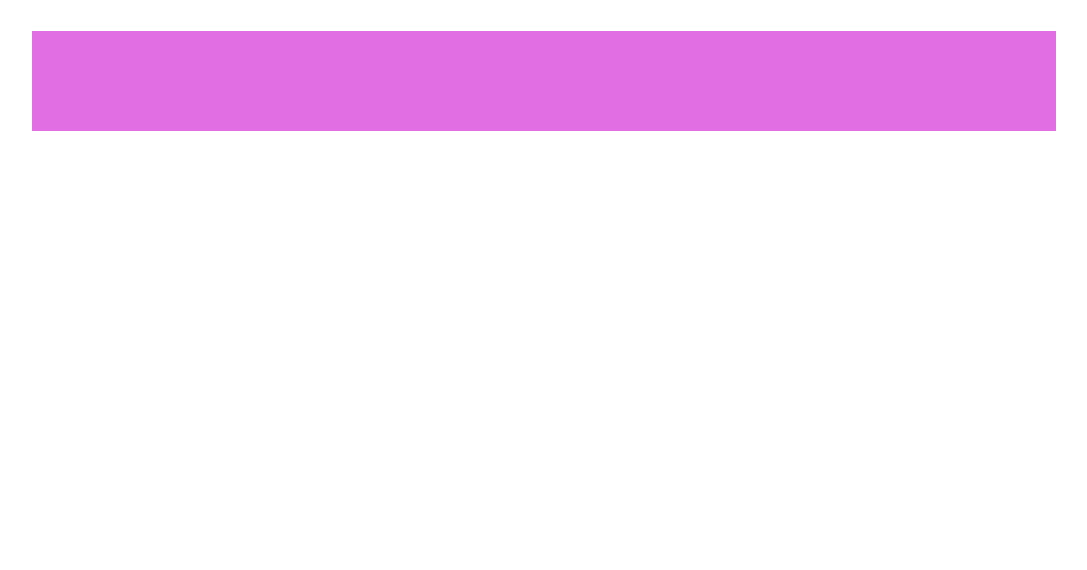
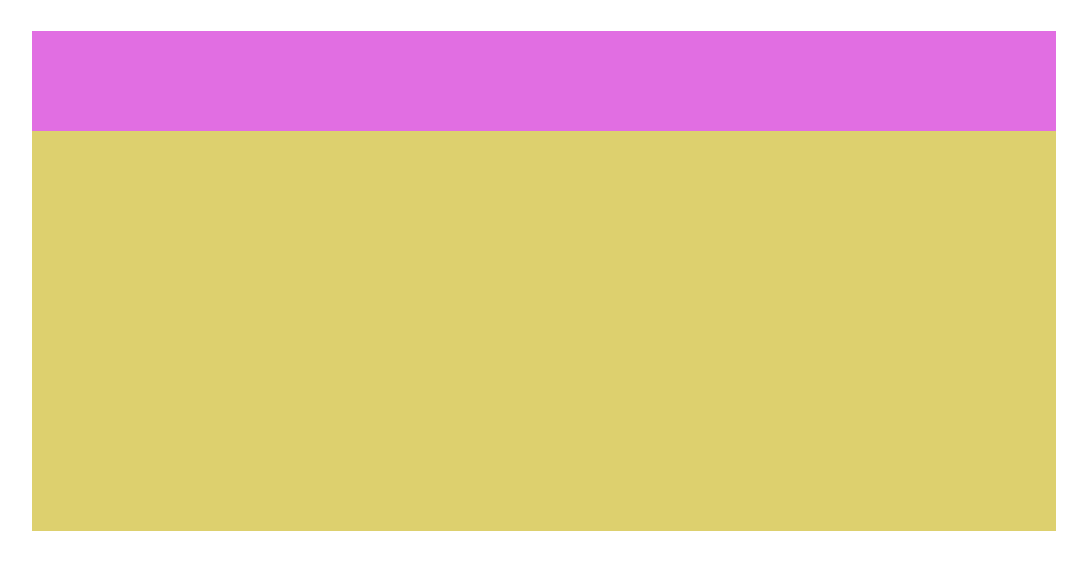
Before and after one commit to Alessio2299/htmlcss-struttura-wp, a plain HTML site: page index.html in a window 1280 px wide. Shown: the whole page, without its empty margins (96-1183 px from the left). Drawn offline with Linux system fonts and the light colour scheme.

Commit message:
Creation First Container

```diff
--- a/style.css
+++ b/style.css
@@ -12,3 +12,7 @@ header{
   background-color: rgb(225, 110, 226);
   margin-top: 3%;
 }
+.first-container{
+  height: 400px;
+  background-color: rgb(221, 208, 110);
+}
```
